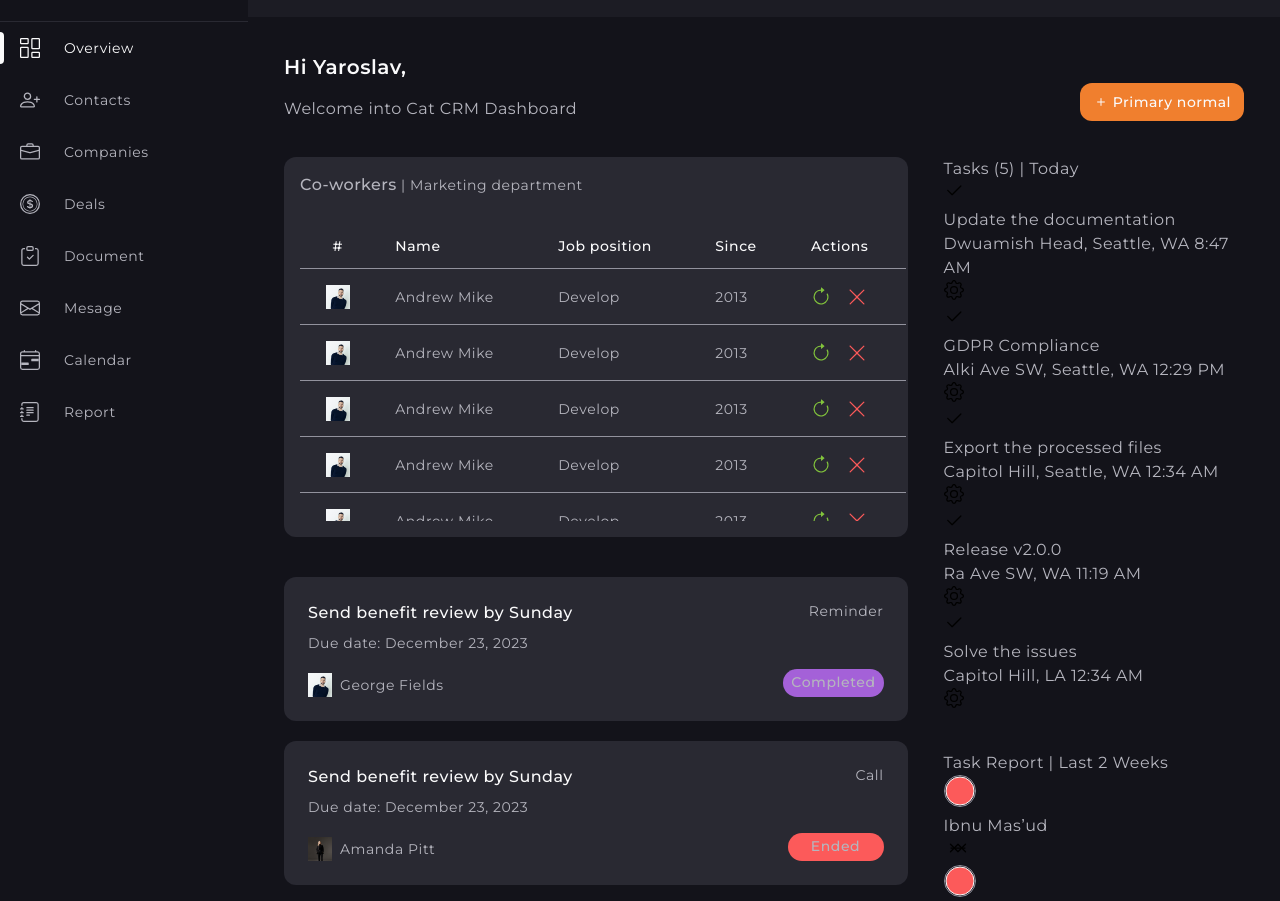
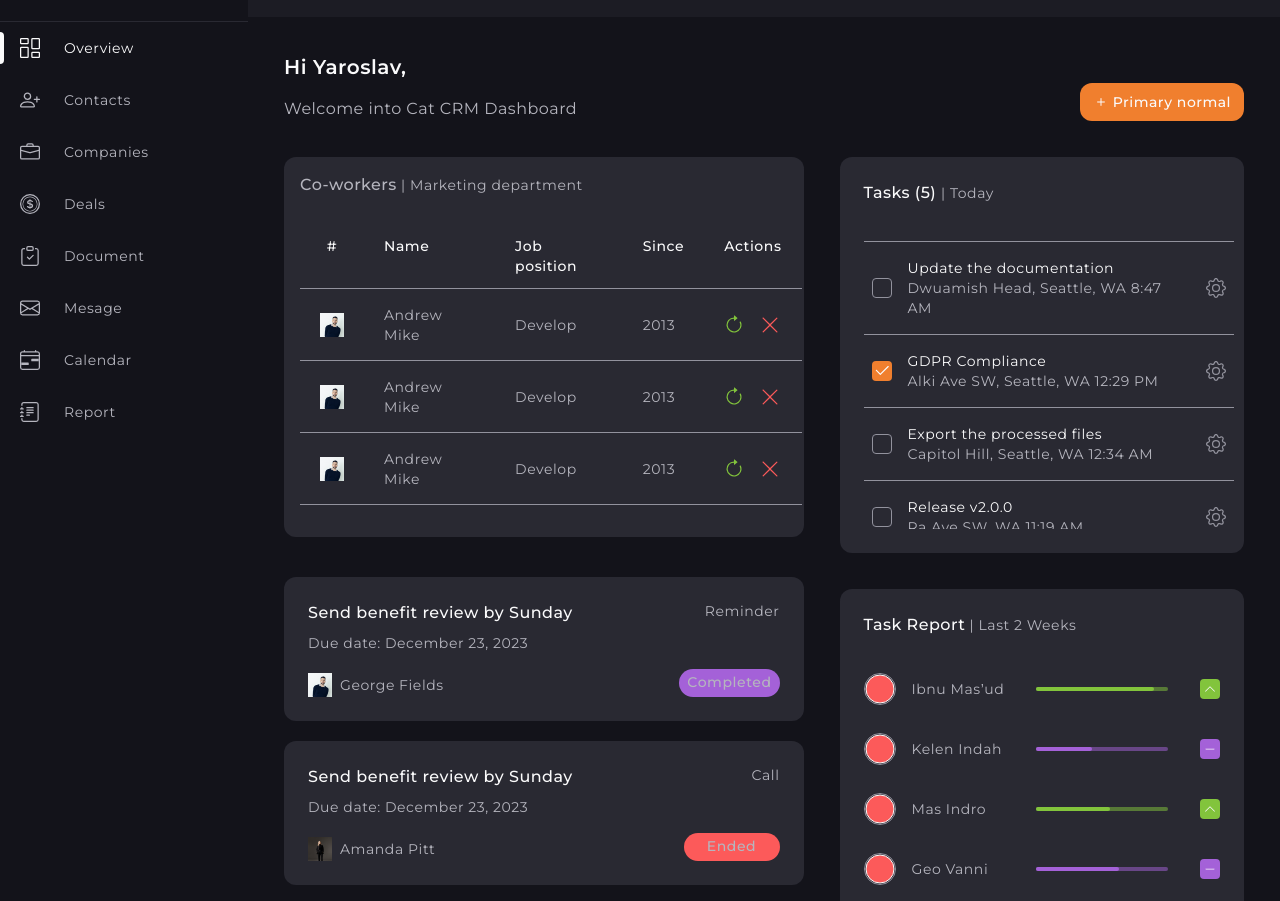
Before and after one commit to AntoXa32/sass-final-project, a website built with Vite: page index.html in a window 1280 px wide. Shown: the part 51-952 px from the top of the page. Built offline with nearby package versions, Linux system fonts and the light colour scheme.

Commit message:
add reports section

```diff
--- a/index.html
+++ b/index.html
@@ -647,12 +647,11 @@
       <h2 class="reports-title"><span>Task Report</span> | Last 2 Weeks</h2>
       <ul class="reports-list">
         <li class="reports-item" data-status="up">
-          <div class="reports-co-worker co-worker">
-            <div class="co-worker-thumb">
-              <img class="co-worker-avatar" src="./src/img/avatars/thumb.svg" alt="Ibnu Mas’ud" width="32"
-                height="32" />
+          <div class="reports-staff staff">
+            <div class="staff-thumb">
+              <img class="staff-avatar" src="./src/img/avatars/thumb.svg" alt="Ibnu Mas’ud" width="32" height="32" />
             </div>
-            <h3 class="co-worker-caption">Ibnu Mas’ud</h3>
+            <h3 class="staff-caption">Ibnu Mas’ud</h3>
           </div>
           <progress class="reports-bar" id="report_ibnu" max="100" value="89">
             <!-- For older browser, which doesn't support <progress> styles -->
@@ -660,19 +659,18 @@
               <span style="width: 89%">Progress: 89%</span>
             </div>
           </progress>
-          <svg class="reports-status" width="20" height="20">
+          <svg class="reports-icon" width="20" height="20">
             <use class="up" href="./src/img/icons.svg#icon-up"></use>
             <use class="dash" href="./src/img/icons.svg#icon-dash"></use>
             <use class="down" href="./src/img/icons.svg#icon-down"></use>
           </svg>
         </li>
         <li class="reports-item" data-status="dash">
-          <div class="reports-co-worker co-worker">
-            <div class="co-worker-thumb">
-              <img class="co-worker-avatar" src="./src/img/avatars/thumb.svg" alt="Kelen Indah" width="32"
-                height="32" />
+          <div class="reports-staff staff">
+            <div class="staff-thumb">
+              <img class="staff-avatar" src="./src/img/avatars/thumb.svg" alt="Kelen Indah" width="32" height="32" />
             </div>
-            <h3 class="co-worker-caption">Kelen Indah</h3>
+            <h3 class="staff-caption">Kelen Indah</h3>
           </div>
           <progress class="reports-bar" id="report_indash" max="100" value="43">
             <!-- For older browser, which doesn't support <progress> styles -->
@@ -680,18 +678,18 @@
               <span style="width: 43%">Progress: 43%</span>
             </div>
           </progress>
-          <svg class="reports-status" width="20" height="20">
+          <svg class="reports-icon" width="20" height="20">
             <use class="up" href="./src/img/icons.svg#icon-up"></use>
             <use class="dash" href="./src/img/icons.svg#icon-dash"></use>
             <use class="down" href="./src/img/icons.svg#icon-down"></use>
           </svg>
         </li>
         <li class="reports-item" data-status="up">
-          <div class="reports-co-worker co-worker">
-            <div class="co-worker-thumb">
-              <img class="co-worker-avatar" src="./src/img/avatars/thumb.svg" alt="Mas Indro" width="32" height="32" />
+          <div class="reports-staff staff">
+            <div class="staff-thumb">
+              <img class="staff-avatar" src="./src/img/avatars/thumb.svg" alt="Mas Indro" width="32" height="32" />
             </div>
-            <h3 class="co-worker-caption">Mas Indro</h3>
+            <h3 class="staff-caption">Mas Indro</h3>
           </div>
           <progress class="reports-bar" id="report_indro" max="100" value="56">
             <!-- For older browser, which doesn't support <progress> styles -->
@@ -699,18 +697,18 @@
               <span style="width: 56%">Progress: 56%</span>
             </div>
           </progress>
-          <svg class="reports-status" width="20" height="20">
+          <svg class="reports-icon" width="20" height="20">
             <use class="up" href="./src/img/icons.svg#icon-up"></use>
             <use class="dash" href="./src/img/icons.svg#icon-dash"></use>
             <use class="down" href="./src/img/icons.svg#icon-down"></use>
           </svg>
         </li>
         <li class="reports-item" data-status="dash">
-          <div class="reports-co-worker co-worker">
-            <div class="co-worker-thumb">
-              <img class="co-worker-avatar" src="./src/img/avatars/thumb.svg" alt="Geo Vanni" width="32" height="32" />
+          <div class="reports-staff staff">
+            <div class="staff-thumb">
+              <img class="staff-avatar" src="./src/img/avatars/thumb.svg" alt="Geo Vanni" width="32" height="32" />
             </div>
-            <h3 class="co-worker-caption">Geo Vanni</h3>
+            <h3 class="staff-caption">Geo Vanni</h3>
           </div>
           <progress class="reports-bar" id="report_vanni" max="100" value="63">
             <!-- For older browser, which doesn't support <progress> styles -->
@@ -718,18 +716,18 @@
               <span style="width: 63%">Progress: 63%</span>
             </div>
           </progress>
-          <svg class="reports-status" width="20" height="20">
+          <svg class="reports-icon" width="20" height="20">
             <use class="up" href="./src/img/icons.svg#icon-up"></use>
             <use class="dash" href="./src/img/icons.svg#icon-dash"></use>
             <use class="down" href="./src/img/icons.svg#icon-down"></use>
           </svg>
         </li>
         <li class="reports-item" data-status="down">
-          <div class="reports-co-worker co-worker">
-            <div class="co-worker-thumb">
-              <img class="co-worker-avatar" src="./src/img/avatars/thumb.svg" alt="Avian Rizk" width="32" height="32" />
+          <div class="reports-staff staff">
+            <div class="staff-thumb">
+              <img class="staff-avatar" src="./src/img/avatars/thumb.svg" alt="Avian Rizk" width="32" height="32" />
             </div>
-            <h3 class="co-worker-caption">Avian Rizk</h3>
+            <h3 class="staff-caption">Avian Rizk</h3>
           </div>
           <progress class="reports-bar" id="report_rizk" max="100" value="63">
             <!-- For older browser, which doesn't support <progress> styles -->
@@ -737,7 +735,7 @@
               <span style="width: 63%">Progress: 63%</span>
             </div>
           </progress>
-          <svg class="reports-status" width="20" height="20">
+          <svg class="reports-icon" width="20" height="20">
             <use class="up" href="./src/img/icons.svg#icon-up"></use>
             <use class="dash" href="./src/img/icons.svg#icon-dash"></use>
             <use class="down" href="./src/img/icons.svg#icon-down"></use>
--- a/src/scss/components/_reports.scss
+++ b/src/scss/components/_reports.scss
@@ -1,31 +1,118 @@
+@use '../utils/placeholders';
+@use '../utils/variables' as var;
+@use '../utils/functions' as fn;
+@use '../utils/mixins' as mx;
+
+$reports-status: (
+  'success': 'up',
+  'warning': 'dash',
+  'danger': 'down',
+);
+
 .reports {
+  @extend %section-frame;
+
   grid-area: reports;
+
+  min-width: 340px;
+  background-color: fn.get-color('dark-tertiary');
 }
 .reports-title {
+  @extend %details;
+
+  margin-bottom: 36px;
+  color: fn.get-color('light-secondary');
+
+  span {
+    @extend %accent-text;
+    color: fn.get-color('light-primary');
   }
-.reports-list {
 }
 .reports-item {
+  display: flex;
+  align-items: center;
+  gap: 30px;
+
+  @include mx.mq('md') {
+    gap: 32px;
   }
-.reports-co-worker {
+
+  &:not(:last-child) {
+    margin-bottom: 28px;
   }
-.co-worker {
 }
-.co-worker-thumb {
+
+.reports-staff {
+  flex-grow: 1;
+  flex-shrink: 0;
 }
-.co-worker-avatar {
+.staff {
+  display: flex;
+  align-items: center;
+  gap: 16px;
 }
-.co-worker-caption {
+.staff-thumb {
+  @include mx.frame(32px, $is-circle: true);
+}
+
+.staff-caption {
+  @extend %details;
+
+  color: fn.get-color('light-secondary');
 }
 .reports-bar {
+  width: calc(100% - 224px);
+  height: 4px;
+
+  &[value] {
+    border-radius: 2px;
   }
-.progress-bar {
+
+  @each $key, $value in $reports-status {
+    [data-status='#{$value}'] & {
+      // Mozilla browser
+      &[value] {
+        background-color: rgba(fn.get-color($key), 0.3);
       }
-.reports-status {
+      &::-mor-progress-bar {
+        background-color: rgba(fn.get-color($key), 1);
       }
-.up {
+
+      // Chrome, Safari, Opera browser
+
+      &::-webkit-progress-bar {
+        background-color: rgba(fn.get-color($key), 0.3);
+        border-radius: 2px;
       }
-.dash {
+      &::-webkit-progress-value {
+        background-color: rgba(fn.get-color($key), 1);
+        border-radius: 2px;
       }
-.down {
     }
+  }
+}
+
+.reports-icon {
+  flex-shrink: 0;
+
+  width: 20px;
+  height: 20px;
+  padding: 4px;
+
+  border-radius: 4px;
+
+  use {
+    opacity: 0;
+    fill: fn.get-color('light-primary');
+  }
+
+  @each $key, $value in $reports-status {
+    [data-status='#{$value}'] & {
+      background-color: fn.get-color($key);
+
+      .#{$value} {
+        opacity: 1;
+      }
+    }
+  }
+}
--- a/src/scss/components/_tasks.scss
+++ b/src/scss/components/_tasks.scss
@@ -1,27 +1,108 @@
+@use '../utils/placeholders';
+@use '../utils/variables' as var;
+@use '../utils/functions' as fn;
+@use '../utils/mixins' as mx;
+
 .tasks {
+  @extend %section-frame;
+
   grid-area: tasks;
+
+  min-width: 340px;
+  max-height: 420px;
+
+  background-color: fn.get-color('dark-tertiary');
 }
 .tasks-title {
+  @extend %details;
+
+  margin-bottom: 36px;
+  color: fn.get-color('light-secondary');
+
+  span {
+    @extend %accent-text;
+    color: fn.get-color('light-primary');
+  }
 }
 .tasks-list {
+  @include mx.scroll-bar;
+
+  max-height: 288px;
+  overflow: auto;
+
+  @include mx.mq('lg') {
+    margin-right: -14px;
+  }
 }
 .tasks-item {
+  display: flex;
+  align-items: center;
+  gap: 16px;
+
+  padding: 16px 8px;
+  border-top: 1px solid;
+  border-color: fn.get-color('light-tertiary');
 }
 .tasks-checkbox {
+  flex-shrink: 0;
+  display: flex;
+  align-items: center;
+  justify-content: center;
+
+  width: 20px;
+  height: 20px;
+  cursor: pointer;
 }
-.tasks-input {
-}
-.visually-hidden {
-}
+
 .tasks-checkbox-icon {
+  @include mx.ease('fast', fill, background-color, border-color);
+
+  fill: fn.get-color('transparent');
+  border: 1px solid;
+  border-color: fn.get-color('light-tertiary');
+  border-radius: 4px;
+
+  .tasks-input:checked + & {
+    fill: fn.get-color('light-primary');
+    background-color: fn.get-color('accent-primary');
+    border-color: fn.get-color('transparent');
+  }
+
+  .tasks-input:focus-visible + & {
+    outline: 2px solid;
+    outline-color: fn.get-color('light-tertiary');
+    outline-offset: 2px;
+  }
 }
 .tasks-info {
+  flex-grow: 1;
 }
 .tasks-heading {
+  @extend %details;
+
+  color: fn.get-color('light-primary');
 }
+
 .tasks-desc {
+  @extend %details;
+
+  color: fn.get-color('light-secondary');
 }
 .tasks-btn {
+  @include mx.ease('fast', outline);
+
+  width: 20px;
+  height: 20px;
+  color: fn.get-color('light-tertiary');
+  border-radius: 50%;
+
+  &:focus-visible {
+    outline: 2px solid;
+    outline-color: rgba(fn.get-color('light-tertiary'), 0.6);
+    outline-offset: 3px;
+  }
+
+  &-icon {
+    fill: fn.get-color('current');
+  }
 }
-.tasks-btn-icon {
-}
```
Lines whose indentation alone changed are shown as unchanged.
